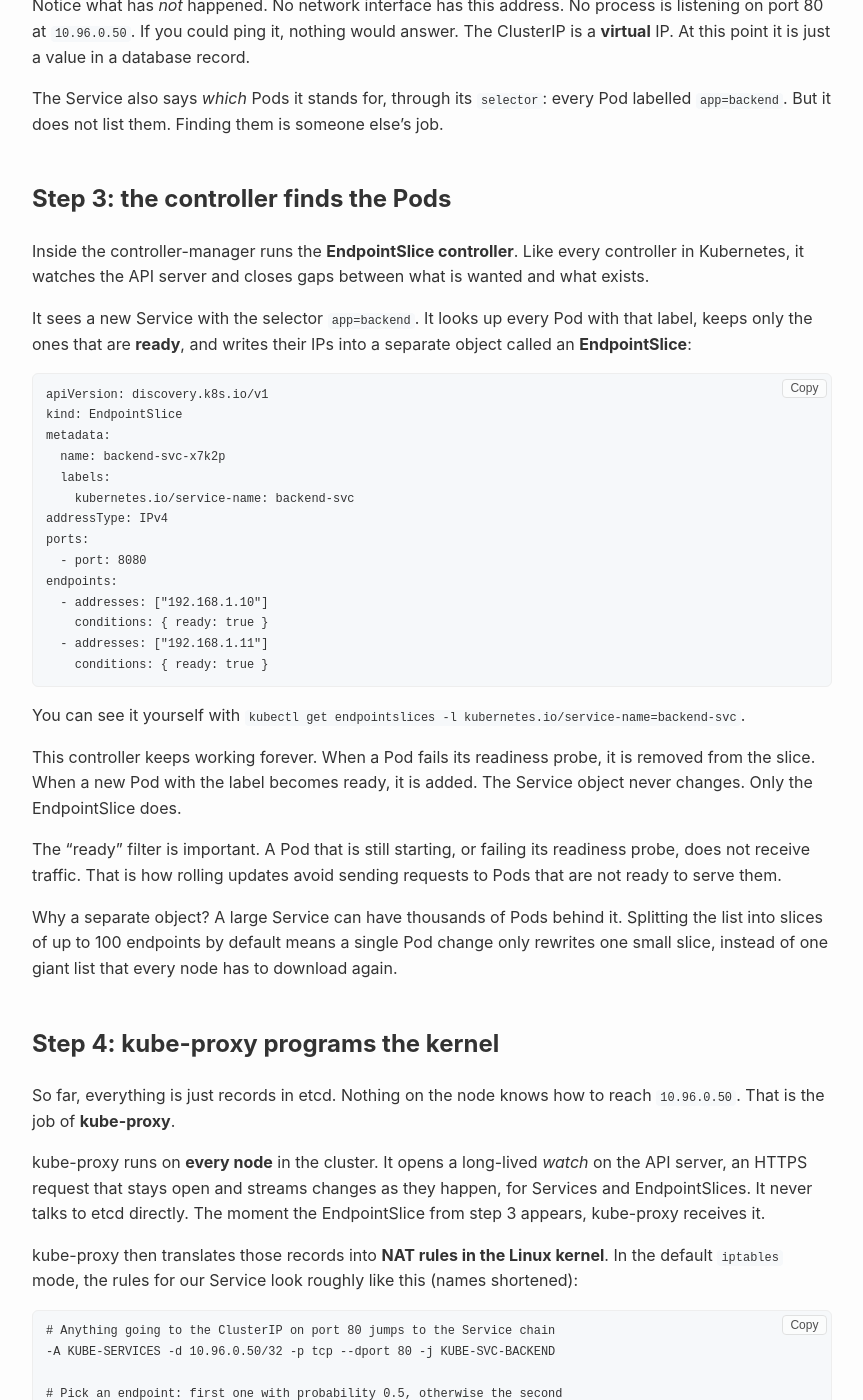
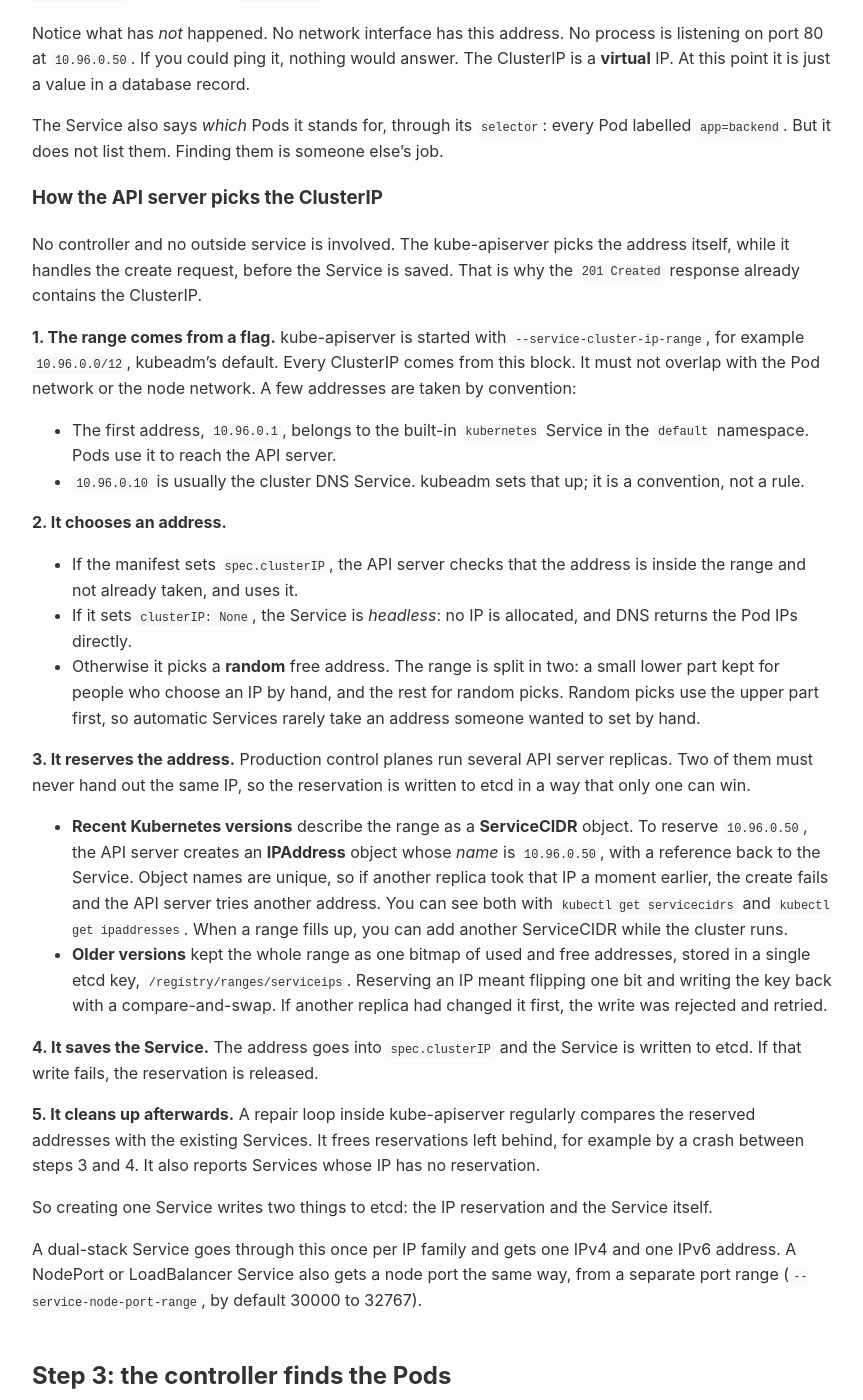
Before and after one commit to shenhab/Gurutux, a Jekyll site: the page built from _posts/2026-10-06-Kubernetes-Networking-From-Service-to-Pod.md, in a window 1280 px wide and 1400 px high, scrolled down 4271 px. Shown: the whole window, without its empty margins (208-1071 px from the left). Built offline with Jekyll 4.4.1, drawn with Linux system fonts in a browser that asks for light colours; some of the changed text lies outside the part shown.

Commit message:
Explain how the API server picks and reserves a ClusterIP
New section in the Service-to-Pod post. Step 2 of the widget links to it.

Co-Authored-By: Claude Opus 5.5 <noreply@anthropic.com>

```diff
--- a/_posts/2026-10-06-Kubernetes-Networking-From-Service-to-Pod.md
+++ b/_posts/2026-10-06-Kubernetes-Networking-From-Service-to-Pod.md
@@ -56,6 +56,34 @@ The API server validates it, then **allocates a ClusterIP** from the cluster's S
 Notice what has *not* happened. No network interface has this address. No process is listening on port 80 at `10.96.0.50`. If you could ping it, nothing would answer. The ClusterIP is a **virtual** IP. At this point it is just a value in a database record.
 
 The Service also says *which* Pods it stands for, through its `selector`: every Pod labelled `app=backend`. But it does not list them. Finding them is someone else's job.
+
+### How the API server picks the ClusterIP
+
+No controller and no outside service is involved. The kube-apiserver picks the address itself, while it handles the create request, before the Service is saved. That is why the `201 Created` response already contains the ClusterIP.
+
+**1. The range comes from a flag.** kube-apiserver is started with `--service-cluster-ip-range`, for example `10.96.0.0/12`, kubeadm's default. Every ClusterIP comes from this block. It must not overlap with the Pod network or the node network. A few addresses are taken by convention:
+
+- The first address, `10.96.0.1`, belongs to the built-in `kubernetes` Service in the `default` namespace. Pods use it to reach the API server.
+- `10.96.0.10` is usually the cluster DNS Service. kubeadm sets that up; it is a convention, not a rule.
+
+**2. It chooses an address.**
+
+- If the manifest sets `spec.clusterIP`, the API server checks that the address is inside the range and not already taken, and uses it.
+- If it sets `clusterIP: None`, the Service is *headless*: no IP is allocated, and DNS returns the Pod IPs directly.
+- Otherwise it picks a **random** free address. The range is split in two: a small lower part kept for people who choose an IP by hand, and the rest for random picks. Random picks use the upper part first, so automatic Services rarely take an address someone wanted to set by hand.
+
+**3. It reserves the address.** Production control planes run several API server replicas. Two of them must never hand out the same IP, so the reservation is written to etcd in a way that only one can win.
+
+- **Recent Kubernetes versions** describe the range as a **ServiceCIDR** object. To reserve `10.96.0.50`, the API server creates an **IPAddress** object whose *name* is `10.96.0.50`, with a reference back to the Service. Object names are unique, so if another replica took that IP a moment earlier, the create fails and the API server tries another address. You can see both with `kubectl get servicecidrs` and `kubectl get ipaddresses`. When a range fills up, you can add another ServiceCIDR while the cluster runs.
+- **Older versions** kept the whole range as one bitmap of used and free addresses, stored in a single etcd key, `/registry/ranges/serviceips`. Reserving an IP meant flipping one bit and writing the key back with a compare-and-swap. If another replica had changed it first, the write was rejected and retried.
+
+**4. It saves the Service.** The address goes into `spec.clusterIP` and the Service is written to etcd. If that write fails, the reservation is released.
+
+**5. It cleans up afterwards.** A repair loop inside kube-apiserver regularly compares the reserved addresses with the existing Services. It frees reservations left behind, for example by a crash between steps 3 and 4. It also reports Services whose IP has no reservation.
+
+So creating one Service writes two things to etcd: the IP reservation and the Service itself.
+
+A dual-stack Service goes through this once per IP family and gets one IPv4 and one IPv6 address. A NodePort or LoadBalancer Service also gets a node port the same way, from a separate port range (`--service-node-port-range`, by default 30000 to 32767).
 
 ## Step 3: the controller finds the Pods
 
--- a/assets/widgets/k8s-service-to-pod-flow.html
+++ b/assets/widgets/k8s-service-to-pod-flow.html
@@ -115,6 +115,8 @@
   .chip { font-size: 11px; font-weight: 700; padding: 2px 7px; border-radius: 999px; border: 1.5px solid currentColor; white-space: nowrap; }
   .act code { display: block; margin: 5px 0 3px; padding: 4px 8px; background: var(--code-bg); border-radius: 5px; font-size: 12.5px; overflow-wrap: anywhere; }
   .act p { margin: 0; font-size: 13.5px; color: var(--muted); line-height: 1.45; }
+  .act p.more { margin-top: 5px; padding: 5px 8px; border-left: 3px solid var(--t-api); background: var(--code-bg); border-radius: 0 5px 5px 0; color: var(--text); }
+  .act p.more a { color: var(--title); font-weight: 700; }
   .intro-list { margin: 0; padding-left: 18px; font-size: 14px; color: var(--muted); line-height: 1.6; }
   .intro-list b { color: var(--text); }
 
@@ -410,6 +412,7 @@
           type: 'self', at: 'api',
           call: 'authenticate → authorize (RBAC) → admission → validate → allocate ClusterIP',
           text: 'The API server checks who you are and whether you may create Services, validates the object, then picks a free address from the Service IP range: 10.96.0.50. This is the ClusterIP.',
+          more: 'how the address is chosen and reserved in etcd, so that two API servers never hand out the same IP. See <a href="/2026/10/06/Kubernetes-Networking-From-Service-to-Pod.html#how-the-api-server-picks-the-clusterip" target="_top">How the API server picks the ClusterIP</a>.',
           run: function () {
             setState('api', '<span class="lbl">Last request</span>POST services from kubectl<br>✔ authenticated ✔ authorized ✔ valid<br>ClusterIP allocated: <b>10.96.0.50</b>');
           }
@@ -639,7 +642,7 @@
       var t = TYPES[a.type];
       html += '<li class="act" id="act-' + i + '"><span class="num bg-' + t.color + '">' + (i + 1) + '</span><div class="act-body">' +
         '<div class="act-head"><span class="chip c-' + t.color + '">' + t.label + '</span><b>' + actorsText(a) + '</b></div>' +
-        '<code>' + a.call + '</code><p>' + a.text + '</p></div></li>';
+        '<code>' + a.call + '</code><p>' + a.text + '</p>' + (a.more ? '<p class="more"><b>More in the post:</b> ' + a.more + '</p>' : '') + '</div></li>';
     });
     $('panel').innerHTML = html + '</ol>';
   }
```
